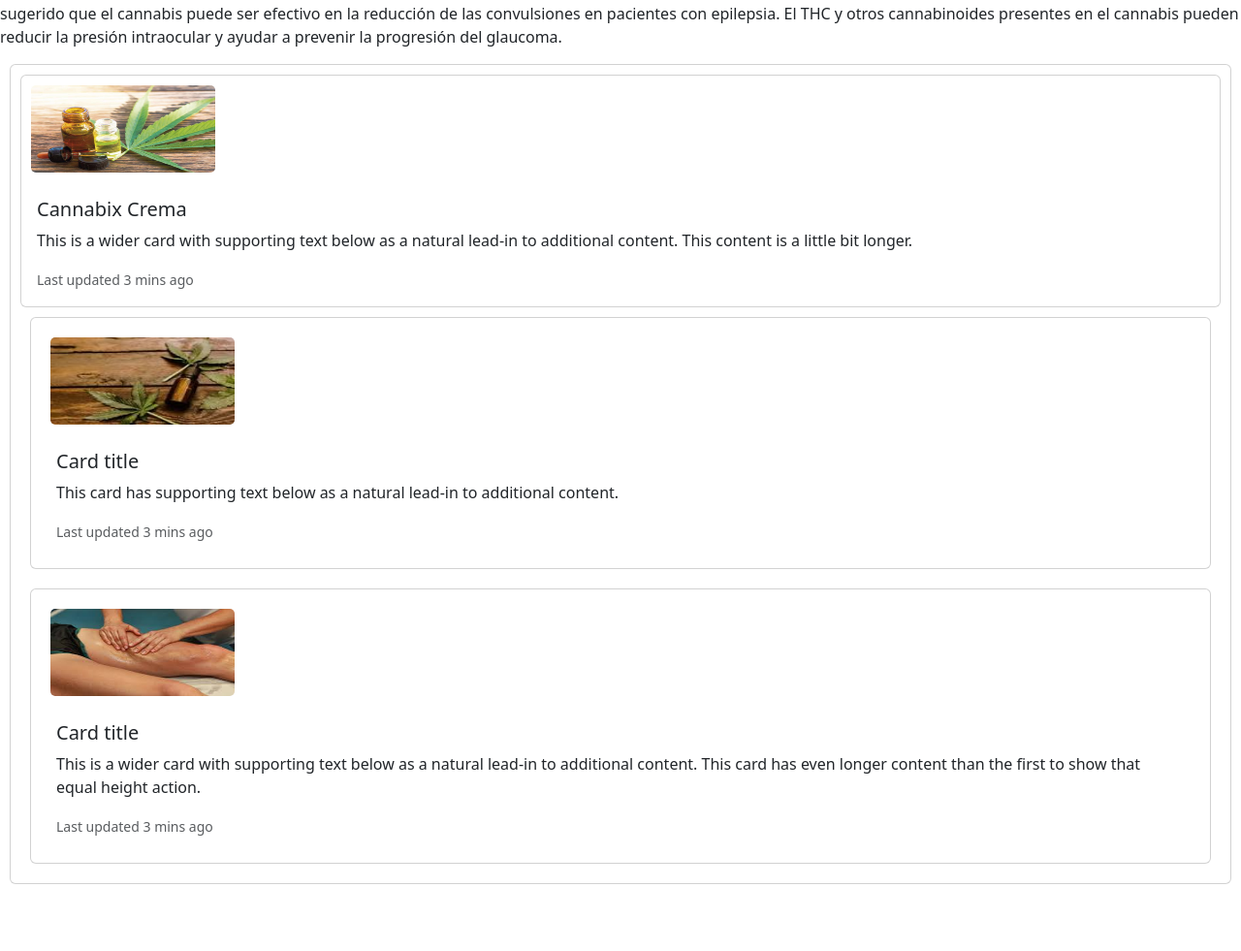
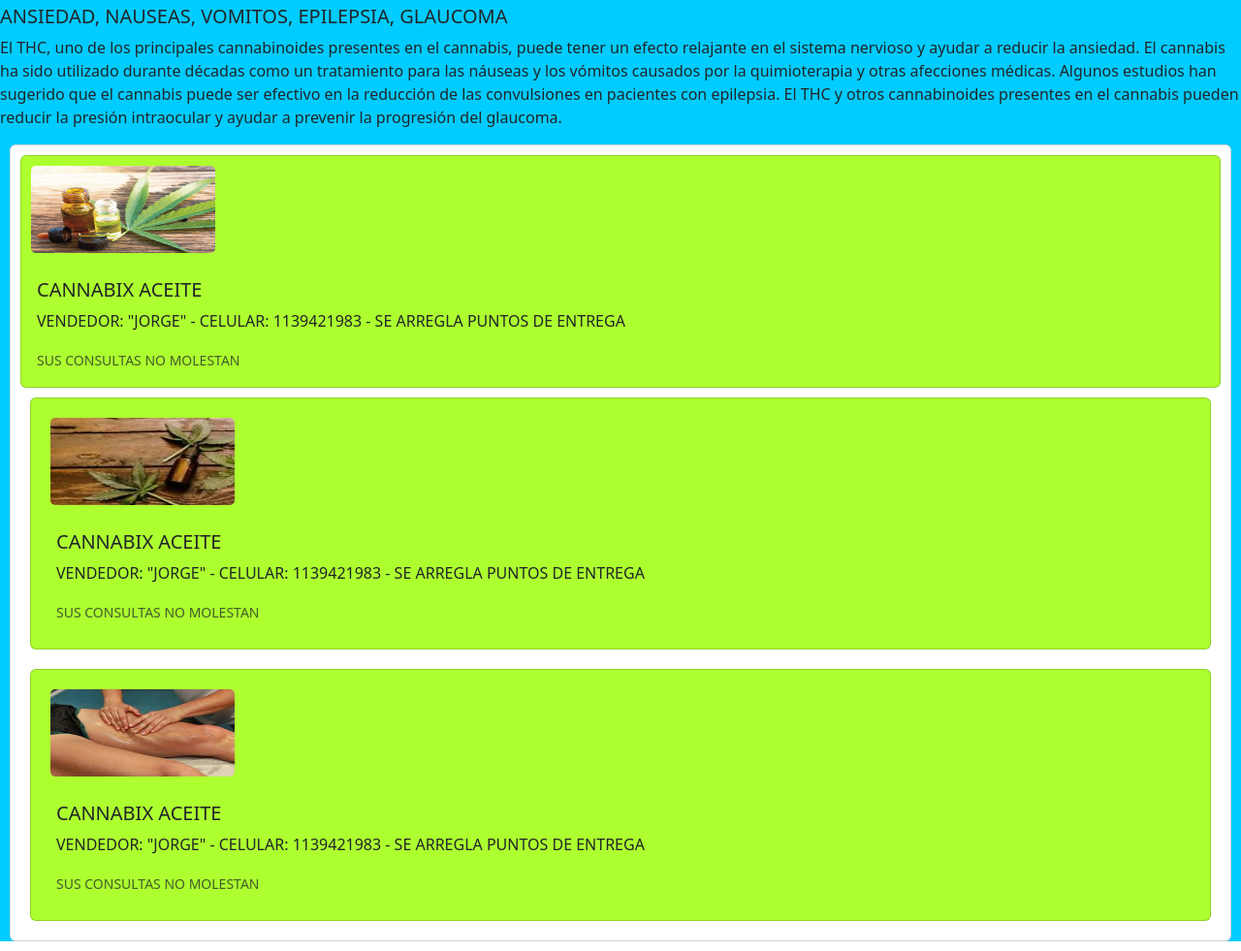
Before and after one commit to Maximiliano2909/venta-aceite-cannabi, a plain HTML site: page index.html in a window 1280 px wide. Shown: the part 401-1382 px from the top of the page at 97% size. Before the commit the page ends 1323 px from the top, so only its background shows below. Drawn offline with nearby package versions, Linux system fonts and the light colour scheme.

Commit message:
detalles en css

```diff
--- a/index.html
+++ b/index.html
@@ -8,38 +8,38 @@
 <link rel="stylesheet" href="styles.css">
 </head>
 <body>
-    <header>
+    <header class="header">
         <h1 class="titulo">VENTAS DE ACEITE</h1>
         <h2>ACEITE CANNABIX</h2>
         <P>El aceite de cannabis se ha utilizado durante siglos como un remedio natural para la discapacidad, el dolor crónico y otros problemas de salud. Está hecho principalmente de cannabinoides, que son los compuestos químicos presentes en la planta de cannabis. Estos compuestos pueden beneficiar el organismo al actuar sobre los receptores cannabinoides presentes en nuestro cuerpo, como en sistema inmune o digestivo.</P>
         <h3> BENEFICIOS DEL ACEITE DE CANNABIS</h3>
-        <h3>DOLORES MUSCULARES Y ARTITIS</h3>
+        <h5>DOLORES MUSCULARES Y ARTITIS</h5>
         <p>El cannabis puede ser un tratamiento efectivo para el dolor crónico y la artritis, y se ha demostrado que es más efectivo que muchos otros medicamentos tradicionales.</p>
-        <h3> ANSIEDAD, NAUSEAS, VOMITOS, EPILEPSIA, GLAUCOMA</h3>
+        <h5> ANSIEDAD, NAUSEAS, VOMITOS, EPILEPSIA, GLAUCOMA</h5>
         <P>El THC, uno de los principales cannabinoides presentes en el cannabis, puede tener un efecto relajante en el sistema nervioso y ayudar a reducir la ansiedad. El cannabis ha sido utilizado durante décadas como un tratamiento para las náuseas y los vómitos causados por la quimioterapia y otras afecciones médicas. Algunos estudios han sugerido que el cannabis puede ser efectivo en la reducción de las convulsiones en pacientes con epilepsia. El THC y otros cannabinoides presentes en el cannabis pueden reducir la presión intraocular y ayudar a prevenir la progresión del glaucoma.</P>
-        <div class="card marge">
-            <div class="card">
+        <div class="card marge ">
+            <div class="card color">
               <img src="./imagen/FOTO ACEITE 1.jpg" class="card-img-top foto" alt="...">
               <div class="card-body">
-                <h5 class="card-title">Cannabix Crema </h5>
-                <p class="card-text">This is a wider card with supporting text below as a natural lead-in to additional content. This content is a little bit longer.</p>
-                <p class="card-text"><small class="text-muted">Last updated 3 mins ago</small></p>
+                <h5 class="card-title"> CANNABIX ACEITE </h5>
+                <p class="card-text">VENDEDOR:  "JORGE" - CELULAR: 1139421983 - SE ARREGLA PUNTOS DE ENTREGA </p>
+                <p class="card-text"><small class="text-muted">SUS CONSULTAS NO MOLESTAN</small></p>
               </div>
             </div>
-            <div class="card marge">
+            <div class="card marge color">
               <img src="./imagen/FOTO ACEITE 2.jpg" class="card-img-top foto" alt="...">
               <div class="card-body">
-                <h5 class="card-title">Card title</h5>
-                <p class="card-text">This card has supporting text below as a natural lead-in to additional content.</p>
-                <p class="card-text"><small class="text-muted">Last updated 3 mins ago</small></p>
+                <h5 class="card-title">CANNABIX ACEITE</h5>
+                <p class="card-text">VENDEDOR:  "JORGE" - CELULAR: 1139421983 - SE ARREGLA PUNTOS DE ENTREGA </p>
+                <p class="card-text"><small class="text-muted">SUS CONSULTAS NO MOLESTAN</small></p>
               </div>
             </div>
-            <div class="card marge">
+            <div class="card marge color">
               <img src="./imagen/FOTO ACEITE 3.jpg" class="card-img-top foto" alt="...">
               <div class="card-body">
-                <h5 class="card-title">Card title</h5>
-                <p class="card-text">This is a wider card with supporting text below as a natural lead-in to additional content. This card has even longer content than the first to show that equal height action.</p>
-                <p class="card-text"><small class="text-muted">Last updated 3 mins ago</small></p>
+                <h5 class="card-title">CANNABIX ACEITE</h5>
+                <p class="card-text">VENDEDOR:  "JORGE" - CELULAR: 1139421983 - SE ARREGLA PUNTOS DE ENTREGA </p>
+                <p class="card-text"><small class="text-muted">SUS CONSULTAS NO MOLESTAN</small></p>
               </div>
             </div>
           </div>
--- a/styles.css
+++ b/styles.css
@@ -1,5 +1,15 @@
+
+.header{
+    background-color: rgb(0, 204, 255);
+}
+.color{
+    background-color: greenyellow;
+}
 .titulo{
     text-align: center;
+    margin: 5px;
+    padding: 50px;
+
 }
 
 .foto {
```
